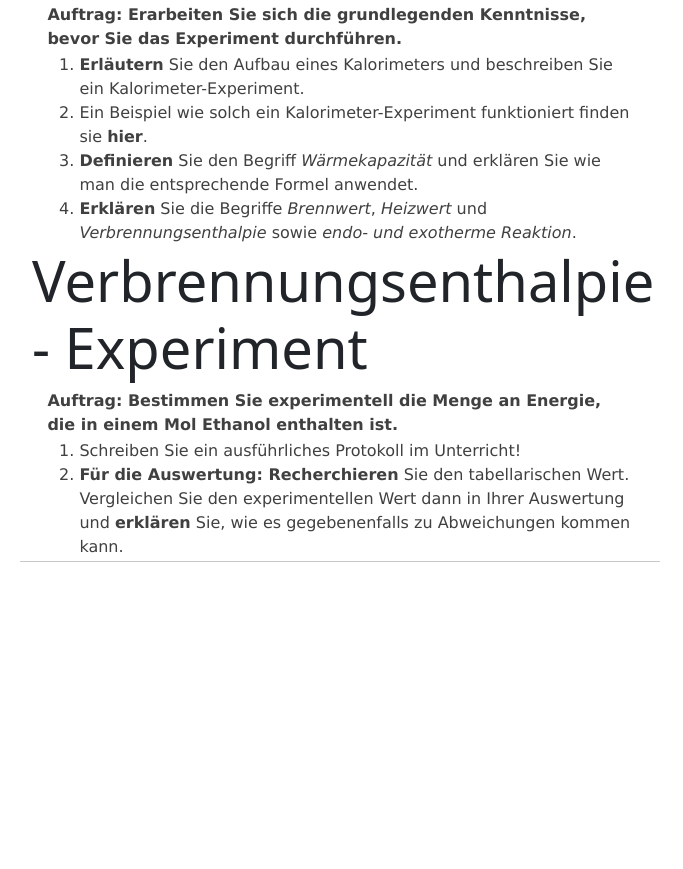
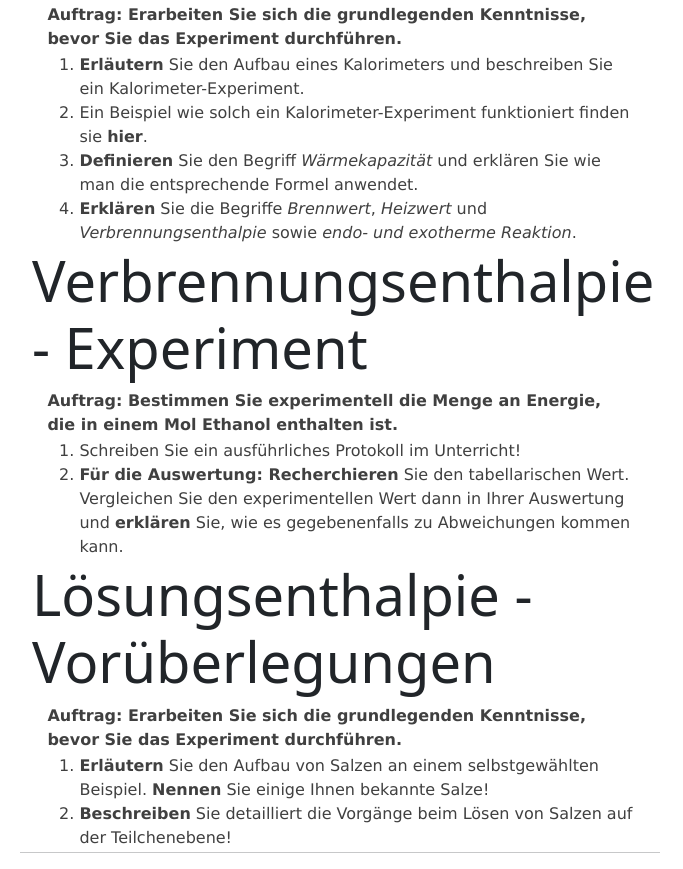
Before and after one commit to jonaspews/jonaspews.github.io, a plain HTML site: page script_q1_enthalpy/script_q1_enthalpy.html in a window 1280 px wide. Shown: the part 5996-6865 px from the top of the page, without its empty margins (300-983 px from the left). Before the commit the page ends 6574 px from the top, so only its background shows below. Drawn offline with nearby package versions, Linux system fonts and the light colour scheme.

Commit message:
added tasks

```diff
--- a/script_q1_enthalpy/script_q1_enthalpy.html
+++ b/script_q1_enthalpy/script_q1_enthalpy.html
@@ -578,6 +578,15 @@
         <li><b>Für die Auswertung: Recherchieren</b> Sie den tabellarischen Wert. Vergleichen Sie den experimentellen Wert dann
           in Ihrer Auswertung und <b>erklären</b> Sie, wie es gegebenenfalls zu Abweichungen kommen kann.</li>
       </ol>
+    <h2 class="display-4">Lösungsenthalpie - Vorüberlegungen</h2>
+    <p class="scriptstyle">
+      <b>Auftrag: Erarbeiten Sie sich die grundlegenden Kenntnisse, bevor Sie das Experiment durchführen.</b>
+    </p>
+      <ol class="scriptstyle">
+        <li><b>Erläutern</b> Sie den Aufbau von Salzen an einem selbstgewählten Beispiel. <b>Nennen</b> Sie einige
+          Ihnen bekannte Salze!</li>
+        <li><b>Beschreiben</b> Sie detailliert die Vorgänge beim Lösen von Salzen auf der Teilchenebene!</li>
+      </ol>
   </div>
 <hr>  <!-- seperator before new chapter-->
 <!-- ***************************************************************************************** -->
```
